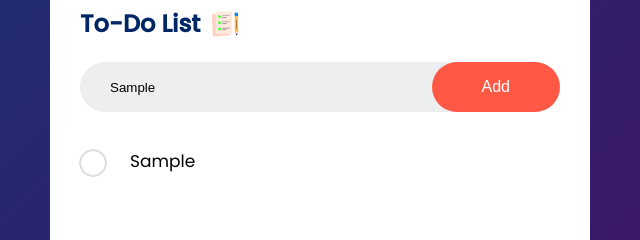
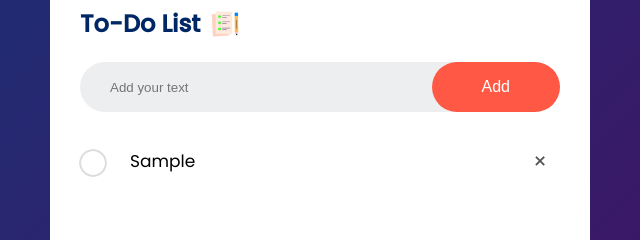
Before and after one commit to cedik456/to-do-list, a plain HTML site: page index.html in a window 1280 px wide. Both pictures are taken after typing "Sample" into the empty fields and a click on the button "Add". Shown: the part 144-384 px from the top of the page, 320-960 px from the left. Drawn offline with Linux system fonts and the light colour scheme.

Commit message:
Finished creating the program

```diff
--- a/main.js
+++ b/main.js
@@ -11,5 +11,20 @@ function addTask(){
       let li = document.createElement('li');
       li.innerHTML = inputBox.value;
       listContainer.appendChild(li);
+      let span = document.createElement('span');
+      span.innerHTML = "\u00d7";
+      li.appendChild(span);
+
+      inputBox.value = "";
     }
 }
+
+listContainer.addEventListener("click", (e) => {
+
+    if(e.target.tagName === "LI"){
+      e.target.classList.toggle("checked")
+    }
+    else if(e.target.tagName === "SPAN"){
+      e.target.parentElement.remove();
+    }
+}, false);
--- a/style.css
+++ b/style.css
@@ -164,3 +164,20 @@ ul li.checked{
 ul li.checked::before{
   background-image: url(images/checked.png);
 }
+
+ul li span{
+  position: absolute;
+  right: 0;
+  top: 5px;
+  width: 40px;
+  font-size: 22px;
+  color: #555;
+  line-height: 40px;
+  text-align: center;
+  border-radius: 50px;
+}
+
+ul li span:hover{
+  cursor: pointer;
+  background: #edeef0;
+}
```
